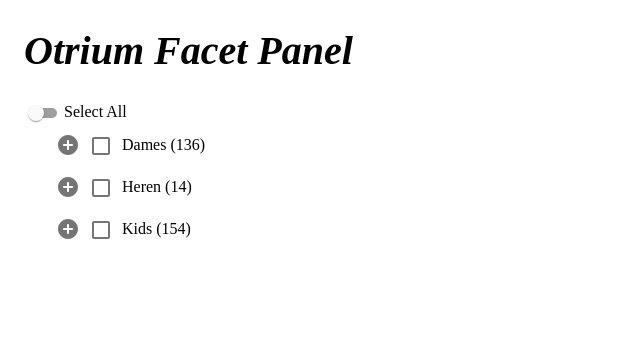
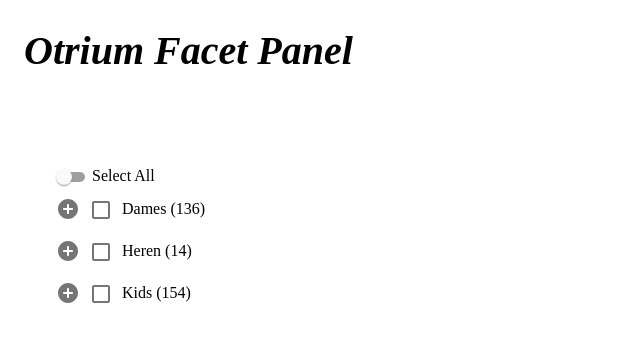
Before and after one commit to IamThilina/ecom-facet, a React app: page / in a window 1280 px wide. Shown: the top 342 px of the page, without its empty margins (0-640 px from the left). Built offline with nearby package versions, Linux system fonts and the light colour scheme.

Commit message:
Added styles for select all switch

```diff
--- a/src/components/app.tsx
+++ b/src/components/app.tsx
@@ -10,10 +10,8 @@
     (rootId !== null && parentMap && categoryMap && (
       <div className="facet-panel">
         <h1 className="facet-panel__title">Otrium Facet Panel</h1>
-        <div>
-          <CategoryItemList categoryIds={parentMap![rootId!]} />
-        </div>
         <SelectedCategories />
+        <CategoryItemList categoryIds={parentMap![rootId!]} />
       </div>
     )) ||
     null
--- a/src/components/category-item-list.scss
+++ b/src/components/category-item-list.scss
@@ -2,15 +2,6 @@
   display: block;
 
   &__switch-container {
-
+    margin-left: 1.75em;
   }
-
-  &__select-all-switch {
-
-  }
-
-  &_select-all-label {
-
-  }
-
 }
--- a/src/components/category-item-list.tsx
+++ b/src/components/category-item-list.tsx
@@ -15,8 +15,7 @@
   const { categoryMap }: CategoriesContext = useCategories();
   const [checked, setChecked] = React.useState(false);
 
-  const categories = React.useMemo
-  (() => categoryIds.map((categoryId) => categoryMap![categoryId]), [
+  const categories = React.useMemo(() => categoryIds.map((categoryId) => categoryMap![categoryId]), [
     categoryIds,
     categoryMap,
   ]);
@@ -35,8 +34,16 @@
     <div className="category-item-list">
       {categoryIds && (
         <>
-          <Switch checked={checked} color="default" onChange={handleChange} size="small" />
-          Select All
+          <div className="category-item-list__switch-container">
+            <Switch
+              className="category-item-list__select-all-switch"
+              checked={checked}
+              color="default"
+              onChange={handleChange}
+              size="small"
+            />
+            Select All
+          </div>
           {categoryIds.map((categoryId) => {
             const { name, count } = categoryMap![categoryId];
             return <CategoryItem key={categoryId} id={categoryId} name={name} count={count} />;
--- a/src/components/selected-categories.scss
+++ b/src/components/selected-categories.scss
@@ -1,9 +1,8 @@
 .selected-categories {
   display: flex;
   flex-direction: row;
-  margin-top: 1em;
+  margin-bottom: 2em;
   margin-left: 2em;
-
 
   &__chips-container {
     margin-right: 1em;
@@ -13,7 +12,10 @@
     margin-left: 0.5em;
     margin-right: 0.5em;
   }
+}
 
+.selected-categories--fixed {
+  min-height: 2em;
 }
 
 .MuiButton-root.selected-categories__remove-all-btn {
--- a/src/components/selected-categories.tsx
+++ b/src/components/selected-categories.tsx
@@ -9,7 +9,7 @@
   const dispatch = useDispatch();
 
   return (
-    <div className="selected-categories">
+    <div className={`selected-categories ${selectedCategories.length === 0 ? "selected-categories--fixed" : ""}`}>
       {selectedCategories.length > 0 && (
         <>
           <div className="selected-categories__chips-container">
```
Also changed, not shown: 1 other file (tests, documents, lock files or other folders).
